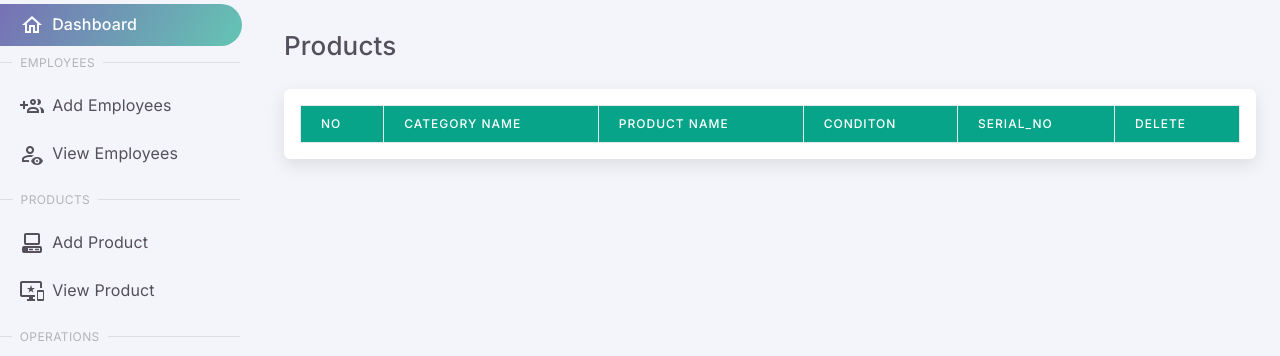
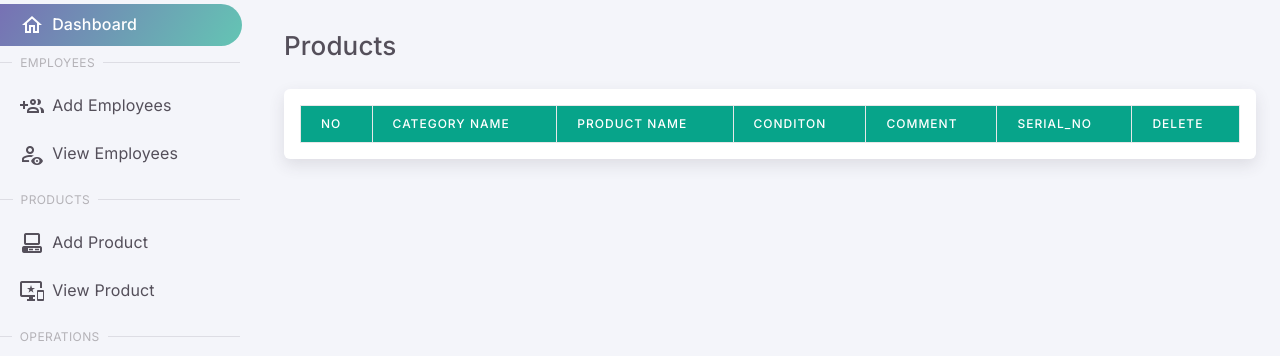
Before and after one commit to imposglobal/IMS, a PHP site: page /view_products.php?category=monitor&condition=assigned in a window 1280 px wide. Shown: the part 64-420 px from the top of the page. Run offline with PHP 8.4, Linux system fonts and the light colour scheme; the visitor is signed in with stand-in values (Sample User, id 1); tables that the repository leaves empty or names only in its code hold one stand-in row (values such as "Sample post"); lists and menus that the app fills with data are empty; some libraries are stand-ins or nearby versions.

Commit message:
add comment

```diff
--- a/view_products.php
+++ b/view_products.php
@@ -52,6 +52,7 @@ if(isset($_GET['category']) && isset($_GET['condition']))
                 <th class="text-white">Category Name</th>
                 <th class="text-white">Product Name</th>
                 <th class="text-white">Conditon</th>
+                <th class="text-white">Comment</th>
                 <th class="text-white">serial_no</th>
                 <?php if ($condition == 'repair' || $condition == 'dead') { ?>
                 <th class="text-white">Update</th>
@@ -78,6 +79,7 @@ if(isset($_GET['category']) && isset($_GET['condition']))
         <td><?php echo $row['category']; ?></td>
         <td><?php echo $row['product_name']; ?></td>
         <td><?php echo $row['conditionp']; ?></td>
+        <td><?php echo $row['comments']; ?></td>
         <td><?php echo $row['serial_no']; ?></td>
         <?php if ($condition == 'repair' || $condition == 'dead') { ?>
         <td>
```
